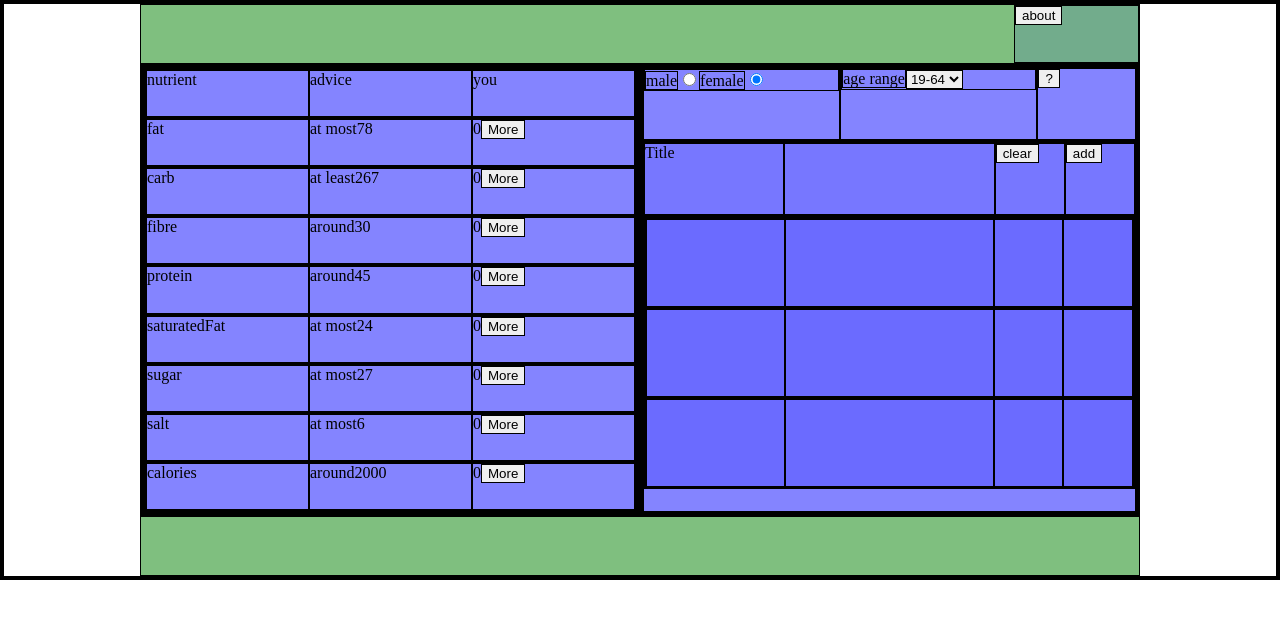
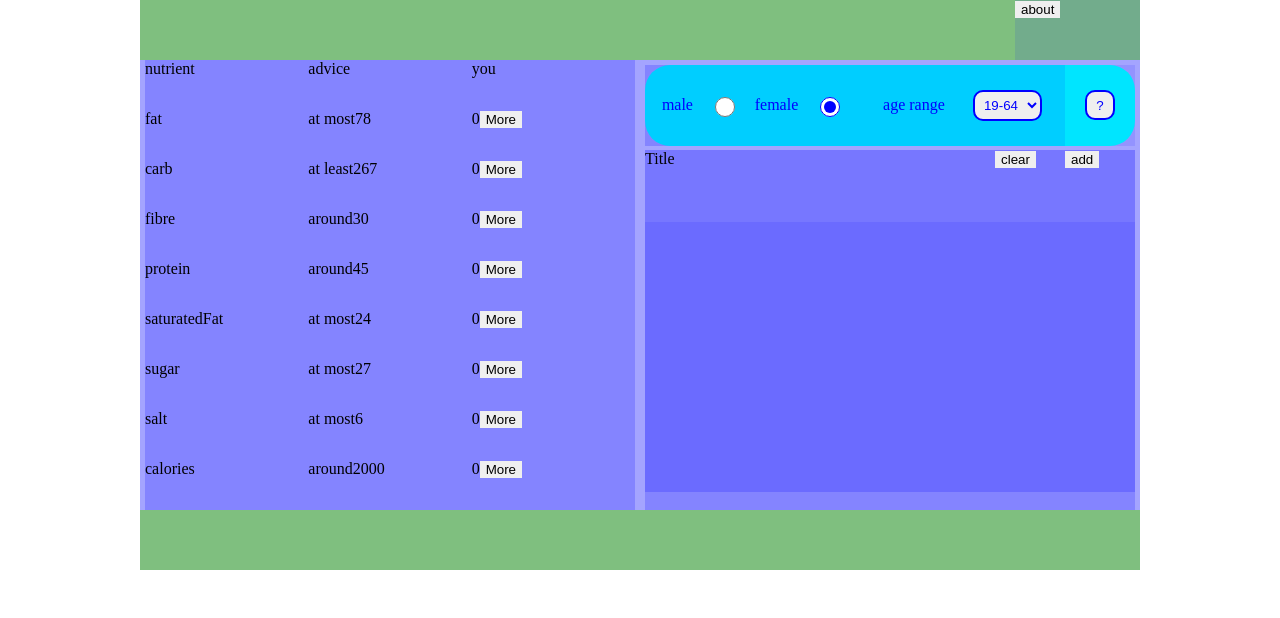
Before and after one commit to tomrosser100/easy-nutrition-calc, a React (Create React App) app in the folder front/: page / in a window 1280 px wide. Shown: the top 618 px of the page. Built offline with nearby package versions, Linux system fonts and the light colour scheme; the HTML template or start-up script is replaced by a standard one.

Commit message:
add layout

```diff
--- a/babel.config.json
+++ b/babel.config.json
@@ -15,5 +15,6 @@
     ],
     ["@babel/preset-react"],
     ["@babel/preset-typescript"]
-  ]
+  ],
+  "plugins": ["babel-plugin-styled-components"]
 }
--- a/front/src/App.tsx
+++ b/front/src/App.tsx
@@ -11,6 +11,8 @@ import type {
 } from './types'
 import SelectAgeRange from './components/SelectAgeRange'
 import SelectSex from './components/SelectSex'
+import { ThemeProvider } from 'styled-components'
+import { StyledButton, StyledCalibrateSection, theme } from './styledComponents'
 
 export async function loader() {
   console.log('app loader fired')
@@ -59,6 +61,7 @@ export default () => {
   }
 
   return (
+    <ThemeProvider theme={theme}>
     <div id='app'>
       <Outlet />
       <div className='nav-flex'>
@@ -97,7 +100,7 @@ export default () => {
         </div>
         <div className='flex-item'>
           <div className='input-grid'>
-            <div className='calibrate-grid'>
+            <StyledCalibrateSection className='calibrate-grid'>
               <div className='sex'>
                 <SelectSex />
               </div>
@@ -105,9 +108,9 @@ export default () => {
                 <SelectAgeRange />
               </div>
               <div className='help'>
-                <button onClick={() => navigate('info')}>?</button>
+                <StyledButton onClick={() => navigate('info')}>?</StyledButton>
               </div>
-            </div>
+            </StyledCalibrateSection>
             <div className='foods-grid'>
               <div className='top'>
                 <div className='title'>Title</div>
@@ -163,6 +166,7 @@ export default () => {
       </div>
       <div className='bot-flex'></div>
     </div>
+    </ThemeProvider>
   )
 }
 
--- a/front/src/components/SelectAgeRange.tsx
+++ b/front/src/components/SelectAgeRange.tsx
@@ -2,6 +2,7 @@ import React, { useState, type ChangeEvent } from 'react'
 import { useNavigate } from 'react-router'
 import eventEmitter from '../eventEmitter'
 import type { AgeRange } from '../types'
+import { StyledLabel, StyledSelect } from '../styledComponents'
 
 export default () => {
   const [selectDisabled, setSelectDisabled] = useState(false)
@@ -24,16 +25,16 @@ export default () => {
   }
 
   return (
-    <div>
-      <label htmlFor='ageRange'>age range</label>
-      <select disabled={selectDisabled} name='ageRange' id='ageRange' defaultValue='19' onChange={handleChange}>
+    <div className='inner'>
+      <StyledLabel htmlFor='ageRange'>age range</StyledLabel>
+      <StyledSelect disabled={selectDisabled} name='ageRange' id='ageRange' defaultValue='19' onChange={handleChange}>
         <option value='7'>7-10</option>
         <option value='11'>11-14</option>
         <option value='15'>15-18</option>
         <option value='19'>19-64</option>
         <option value='65'>65-74</option>
         <option value='75'>75+</option>
-      </select>
+      </StyledSelect>
     </div>
   )
 }
--- a/front/src/components/SelectSex.tsx
+++ b/front/src/components/SelectSex.tsx
@@ -2,6 +2,10 @@ import React, { useState, type ChangeEvent } from 'react'
 import { useNavigate } from 'react-router'
 import eventEmitter from '../eventEmitter'
 import type { Sex } from '../types'
+import { StyledInput, StyledLabel, theme } from '../styledComponents'
+
+
+
 
 export default () => {
   const [radioDisabled, setRadioDisabled] = useState(false)
@@ -25,9 +29,9 @@ export default () => {
   }
 
   return (
-    <div>
-      <label htmlFor='male'>male</label>
-      <input
+    <div className='inner'>
+      <StyledLabel htmlFor='male'>male</StyledLabel>
+      <StyledInput
         disabled={radioDisabled}
         type='radio'
         id='male'
@@ -35,8 +39,8 @@ export default () => {
         value='male'
         onChange={handleChange}
       />
-      <label htmlFor='female'>female</label>
-      <input
+      <StyledLabel htmlFor='female'>female</StyledLabel>
+      <StyledInput
         disabled={radioDisabled}
         type='radio'
         id='female'
--- /dev/null
+++ b/front/src/styledComponents.ts
@@ -0,0 +1,41 @@
+import styled from 'styled-components'
+
+export const theme = {
+  main: 'blue',
+  borderRadius: '10px',
+}
+
+export const StyledCalibrateSection = styled.div`
+  background-color: cyan;
+  border: 0px;
+`
+
+export const StyledButton = styled.button`
+  color: ${props => props.theme.main};
+  border: 2px solid ${(props) => props.theme.main};
+  height: 30px;
+  width: 30px;
+  border-radius: ${props => props.theme.borderRadius};
+`
+
+export const StyledSelect = styled.select`
+  color: ${(props) => props.theme.main};
+  border: 2px solid ${(props) => props.theme.main};
+  padding: 5px;
+  border-radius: ${props => props.theme.borderRadius};
+`
+
+export const StyledInput = styled.input`
+  accent-color: ${(props) => props.theme.main};
+  height: 20px;
+  width: 20px;
+  vertical-align: middle;
+  border-radius: ${props => props.theme.borderRadius};
+`
+
+export const StyledLabel = styled.label`
+  color: ${(props) => props.theme.main};
+  border: 0px solid ${(props) => props.theme.main};
+  padding: 5px;
+  border-radius: ${props => props.theme.borderRadius};
+`
--- a/front/src/styles.css
+++ b/front/src/styles.css
@@ -1,6 +1,6 @@
 * {
   box-sizing: border-box;
-  border: 1px solid black;
+  border: 0px solid black;
 }
 
 html {
@@ -80,6 +80,14 @@ body {
   width: 100%;
 }
 
+.output-grid .table-grid {
+  grid-area: 'table-grid';
+  height: 100%;
+  width: 98%;
+  place-self: center;
+  border-radius: 25px;
+}
+
 .output-grid .table-grid li {
   grid-area: 'table-grid';
   display: grid;
@@ -114,7 +122,7 @@ li .you {
   width: 100%;
   display: grid;
   grid-template-columns: 1fr;
-  grid-template-rows: 1fr 5fr;
+  grid-template-rows: 2fr 8fr;
   grid-template-areas:
     'calibrate'
     'foods';
@@ -124,18 +132,31 @@ li .you {
 .calibrate-grid {
   grid-area: 'calibrate';
   background-color: rgb(0, 0, 255, 0.1);
-  height: 100%;
-  width: 100%;
+  height: 90%;
+  width: 98%;
+  place-self: center;
+  border-radius: 25px;
   display: grid;
   min-width: 0px;
   min-height: 0px;
-  grid-template-columns: 2fr 2fr 1fr;
+  grid-template-columns: 3fr 3fr 1fr;
   grid-template-rows: 1fr;
   grid-template-areas: 'sex' 'age' 'help';
 }
 
 .sex {
   grid-area: 'sex';
+  background-color: rgb(0, 0, 255, 0.1);
+  height: 100%;
+  width: 100%;
+}
+
+.sex .inner {
+  display: flex;
+  align-items: center;
+  flex-direction: row;
+  flex-wrap: nowrap;
+  justify-content: space-evenly;
   background-color: rgb(0, 0, 255, 0.1);
   height: 100%;
   width: 100%;
@@ -148,18 +169,35 @@ li .you {
   width: 100%;
 }
 
+.age .inner {
+  display: flex;
+  align-items: center;
+  flex-direction: row;
+  flex-wrap: nowrap;
+  justify-content: space-evenly;
+  background-color: rgb(0, 0, 255, 0.1);
+  height: 100%;
+  width: 100%;
+}
+
 .help {
   grid-area: 'help';
   background-color: rgb(0, 0, 255, 0.1);
   height: 100%;
   width: 100%;
+  display: flex;
+  align-items: center;
+  flex-direction: row;
+  flex-wrap: nowrap;
+  justify-content: space-evenly;
 }
 
 .foods-grid {
   grid-area: 'foods';
   background-color: rgb(0, 0, 255, 0.1);
   height: 100%;
-  width: 100%;
+  width: 98%;
+  place-self: center;
   display: grid;
   min-width: 0px;
   min-height: 0px;
--- a/package.json
+++ b/package.json
@@ -13,6 +13,9 @@
   },
   "author": "",
   "license": "ISC",
+  "resolutions": {
+    "styled-components": "^5"
+  },
   "dependencies": {
     "@babel/preset-typescript": "^7.24.1",
     "@floating-ui/react": "^0.26.12",
@@ -23,6 +26,7 @@
     "@types/react": "^18.2.74",
     "@types/react-dom": "^18.2.24",
     "babel-loader": "^9.1.3",
+    "babel-plugin-styled-components": "^2.1.4",
     "core-js": "^3.37.1",
     "css-loader": "^7.0.0",
     "express": "^4.19.2",
@@ -34,6 +38,7 @@
     "react-router": "^6.22.3",
     "react-router-dom": "^6.22.3",
     "style-loader": "^3.3.4",
+    "styled-components": "^6.1.11",
     "ts-node": "^10.9.2",
     "typed-emitter": "^2.1.0",
     "typescript": "^5.4.4",
```
Also changed, not shown: 3 other files (tests, documents, lock files or other folders).
